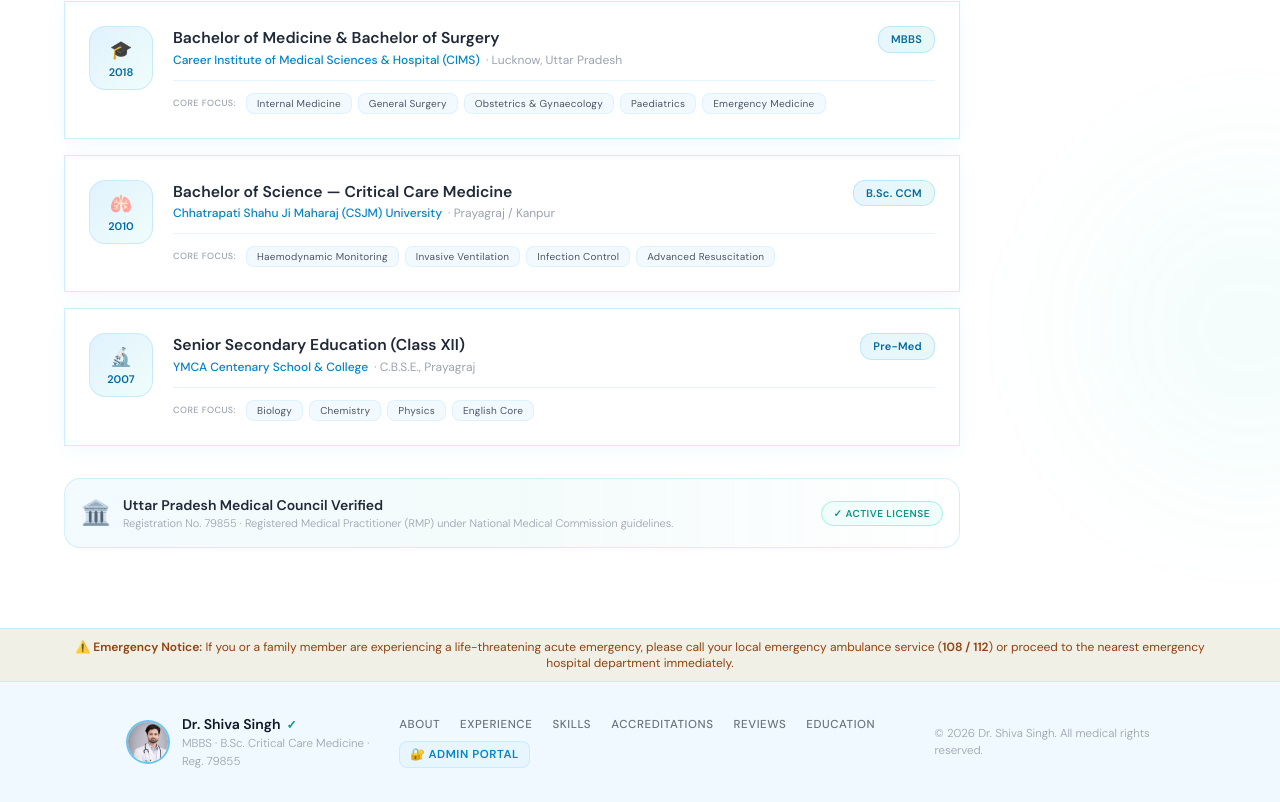
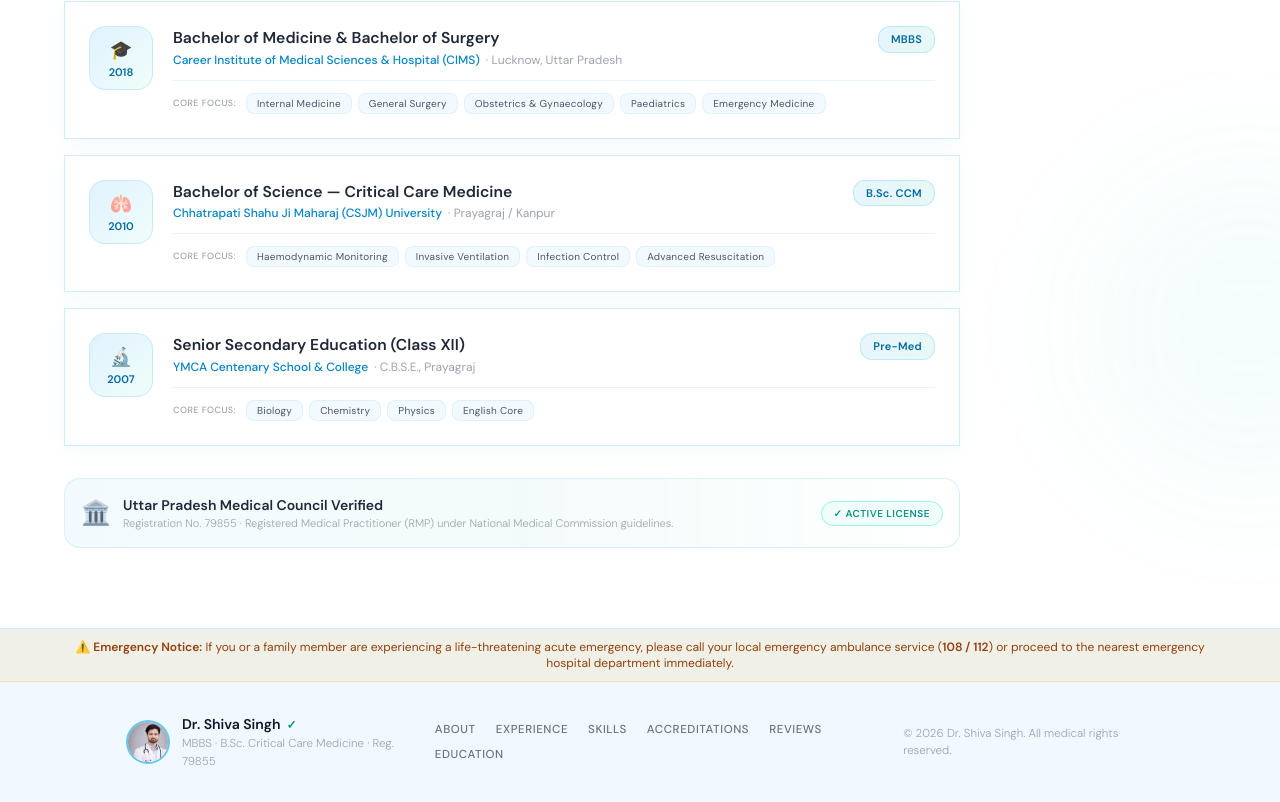
Before and after one commit to amank023/dr-shiva-portfolio, a React (Vite) app in the folder frontend/: page / in a window 1280 px wide. Shown: the part 6150-6952 px from the top of the page. Built offline with nearby package versions, Linux system fonts and the light colour scheme; no server answers.

Commit message:
fix(footer): remove admin portal button from footer

```diff
--- a/frontend/src/components/Footer.jsx
+++ b/frontend/src/components/Footer.jsx
@@ -48,12 +48,6 @@ export default function Footer({ onOpenAdmin }) {
               {l.label}
             </a>
           ))}
-          <button
-            onClick={onOpenAdmin}
-            className="text-sky-600 dark:text-sky-400 text-[0.72rem] font-semibold uppercase tracking-wider hover:underline flex items-center gap-1 px-2.5 py-1 rounded-lg bg-sky-100/60 dark:bg-white/5 border border-sky-200/60 dark:border-white/10"
-          >
-            🔐 Admin Portal
-          </button>
         </div>
 
         {/* Copyright */}
```
